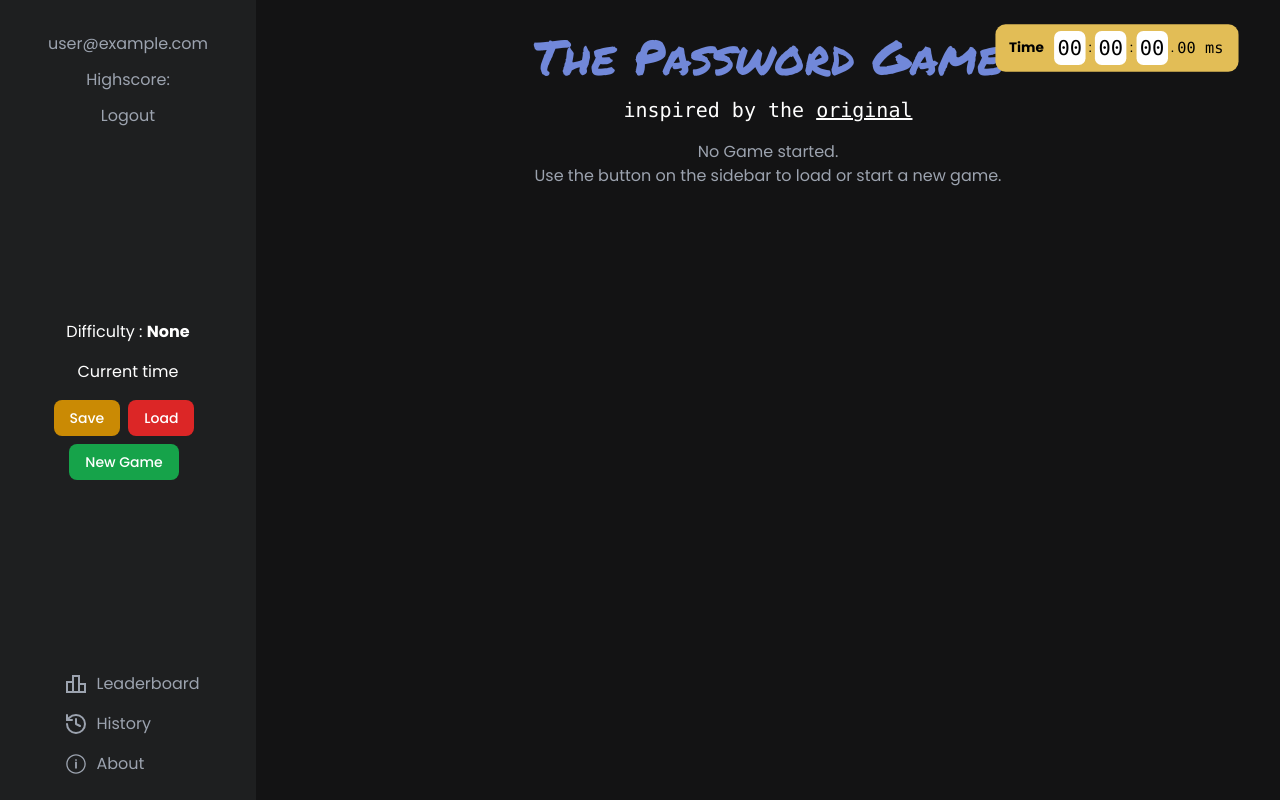
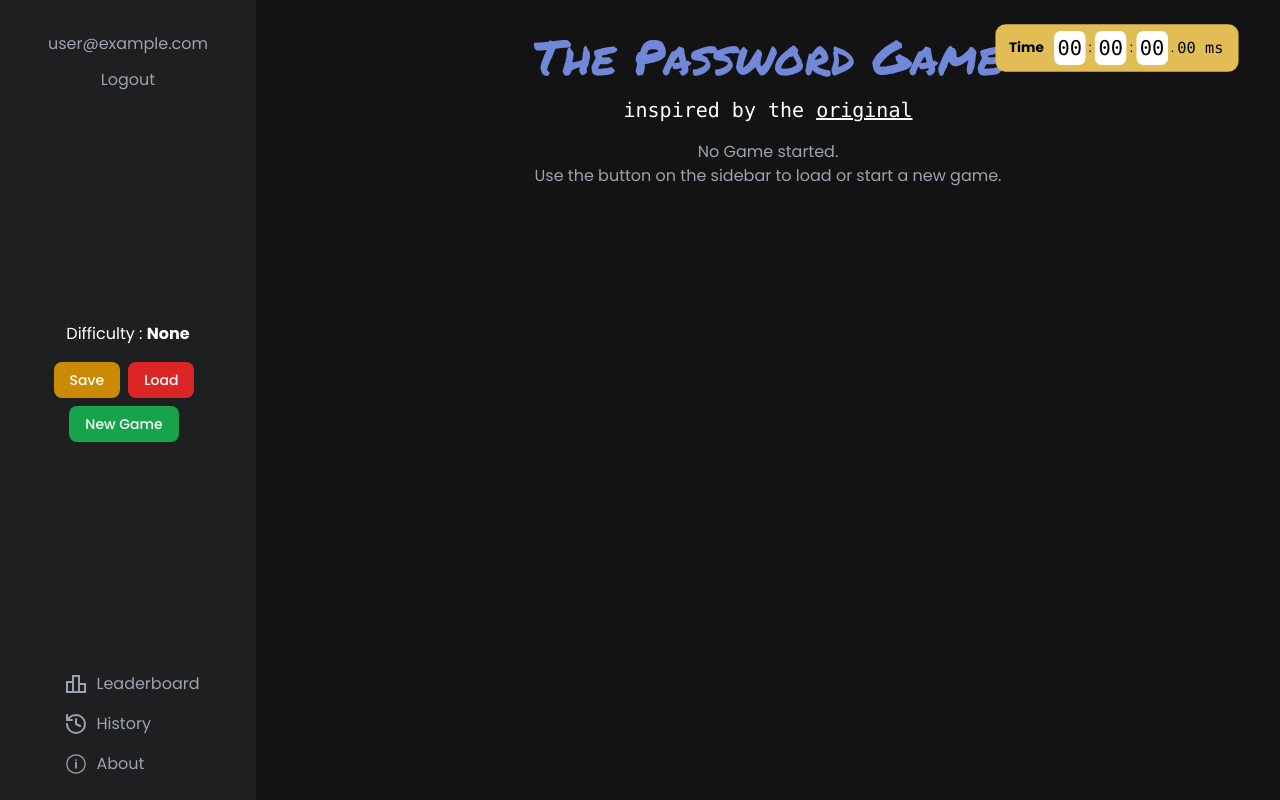
Before and after one commit to NoHaitch/Password-Game, a React (Create React App) app in the folder src/frontend/: page /main in a window 1280 px wide. Built offline with nearby package versions, Linux system fonts and the light colour scheme; no server answers; sample sign-in values are in the browser's storage.

Commit message:
feat fronend: remove nonused text

```diff
--- a/src/frontend/src/pages/Main.js
+++ b/src/frontend/src/pages/Main.js
@@ -831,7 +831,6 @@ function Main() {
           <div className="h-full px-3 py-4 overflow-y-auto bg-[#1E1F20] flex flex-col justify-between items-center">
             <ul className="flex flex-col justify-between items-center space-y-3 mt-4">
               <li className="flex flex-row items-center">{user?.email}</li>
-              <li className="flex flex-row items-center">Highscore:</li>
               <li className="flex flex-row items-center">
                 <button className="text-gray-400" onClick={logout}>
                   Logout
@@ -845,7 +844,6 @@ function Main() {
                   {difficulty}
                 </span>
               </li>
-              <li className="m-4">Current time</li>
               <li className="flex flex-col justify-center items-center">
                 <div>
                   <button
```
